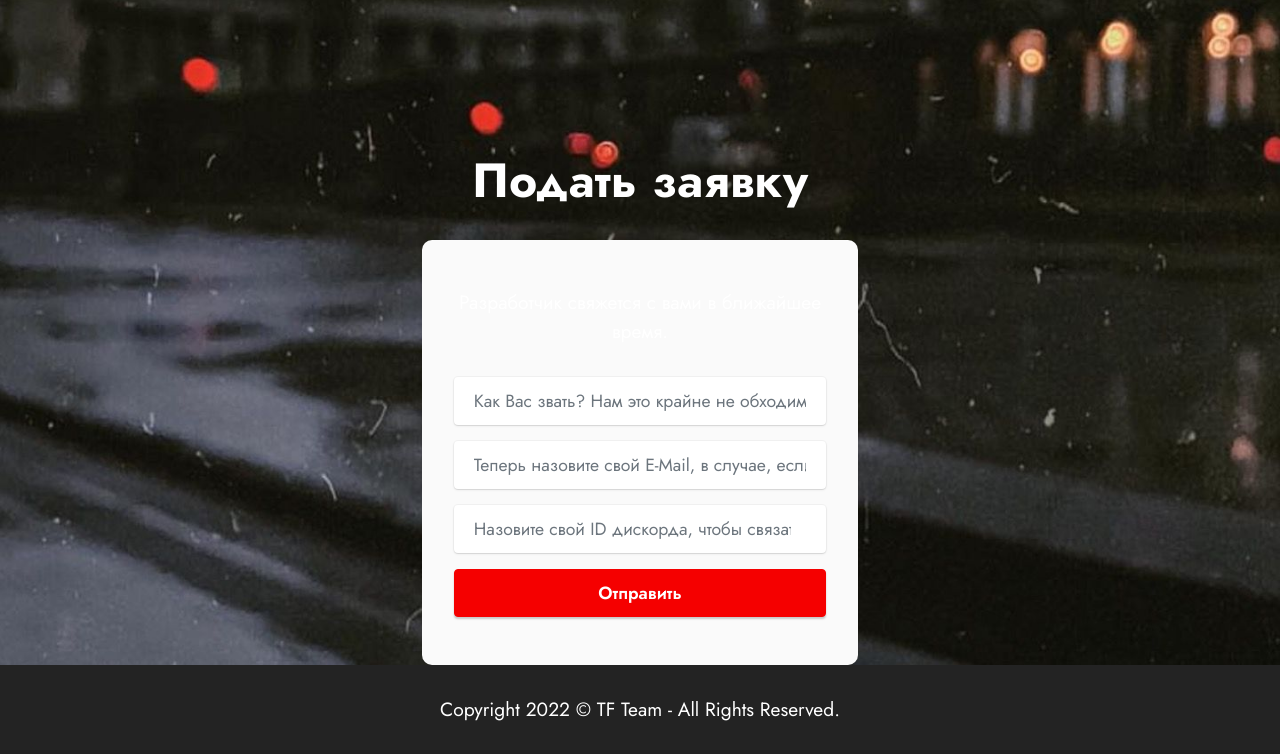
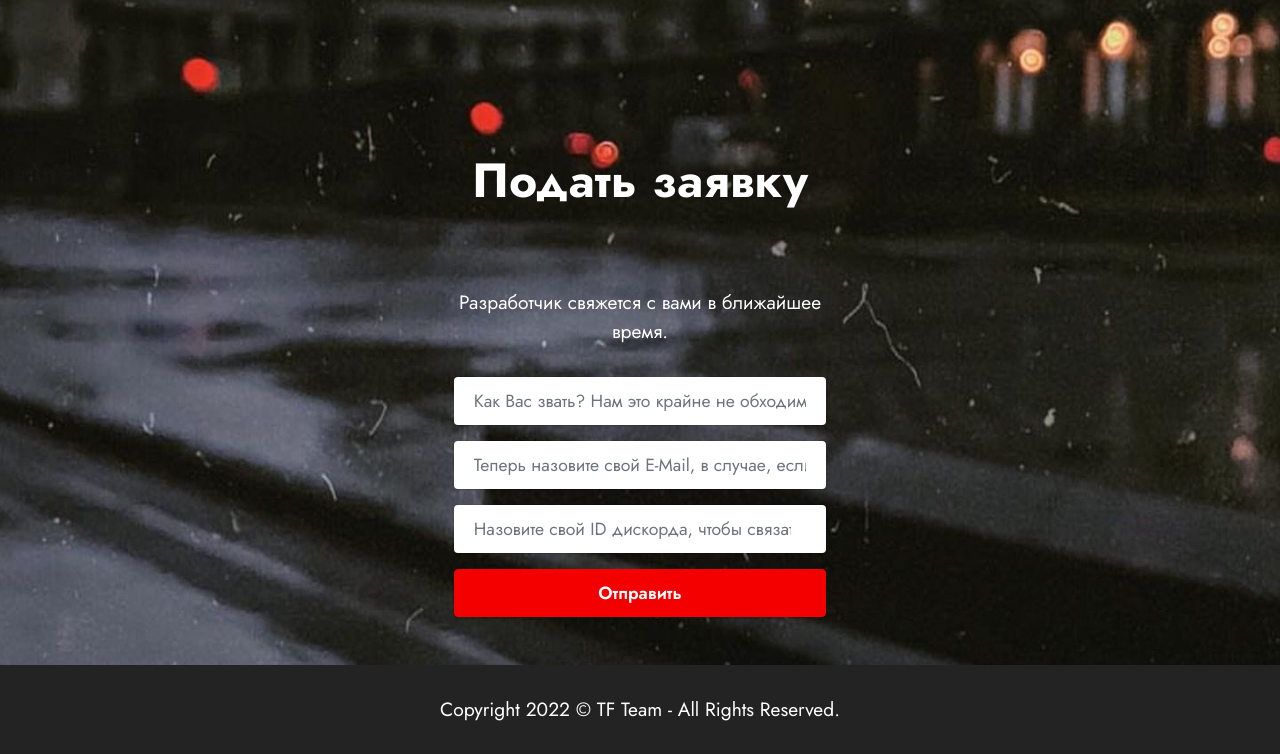
Before and after one commit to thefoxingteam/site, a PHP site: page /nabor.html in a window 1280 px wide. Shown: the part 645-1399 px from the top of the page. Run offline with PHP 8.4, Linux system fonts and the light colour scheme.

Commit message:
Add files via upload

```diff
--- a/ind.css
+++ b/ind.css
@@ -45,3 +45,6 @@ body {
 		transform: translate3d(400px, 1000px, 0); /* Первое значение (200px) это направление дождя, где: 0 - вниз, положительное число - вправо, отрицательное - влево */
 	}
 }
+.cid-t2BB7qNC2b form.mbr-form {
+    background: rgba(255, 255, 255, 0);
+}
--- a/nabor.html
+++ b/nabor.html
@@ -93,7 +93,7 @@
         </div>
         <div class="row justify-content-center mt-4">
             <div class="col-lg-8 mx-auto mbr-form" data-form-type="formoid">
-                <form action="" method="POST" class="mbr-form form-with-styler mx-auto" data-form-title="Form Name"><input type="hidden" name="email" data-form-email="true" value="jE8x0zbS+crZ9PcMNJh49V6wyAERDhc2pE/7j0XOmgDgYfszBzCsWBUWyqlM+Y70m/c/3S8fb/Upff9O2MMVigKRy+t7greS+qMbLjf/ATtmUtzkuHUB0x+R3Jdy8luA">
+                <form action="" method="POST" class="mbr-form ddddd form-with-styler mx-auto" data-form-title="Form Name"><input type="hidden" name="email" data-form-email="true" value="jE8x0zbS+crZ9PcMNJh49V6wyAERDhc2pE/7j0XOmgDgYfszBzCsWBUWyqlM+Y70m/c/3S8fb/Upff9O2MMVigKRy+t7greS+qMbLjf/ATtmUtzkuHUB0x+R3Jdy8luA">
                     <p class="mbr-text mbr-fonts-style align-center mb-4 display-7">Разработчик свяжется с вами в ближайшее время.
                     </p>
                     <div class="row">
```
